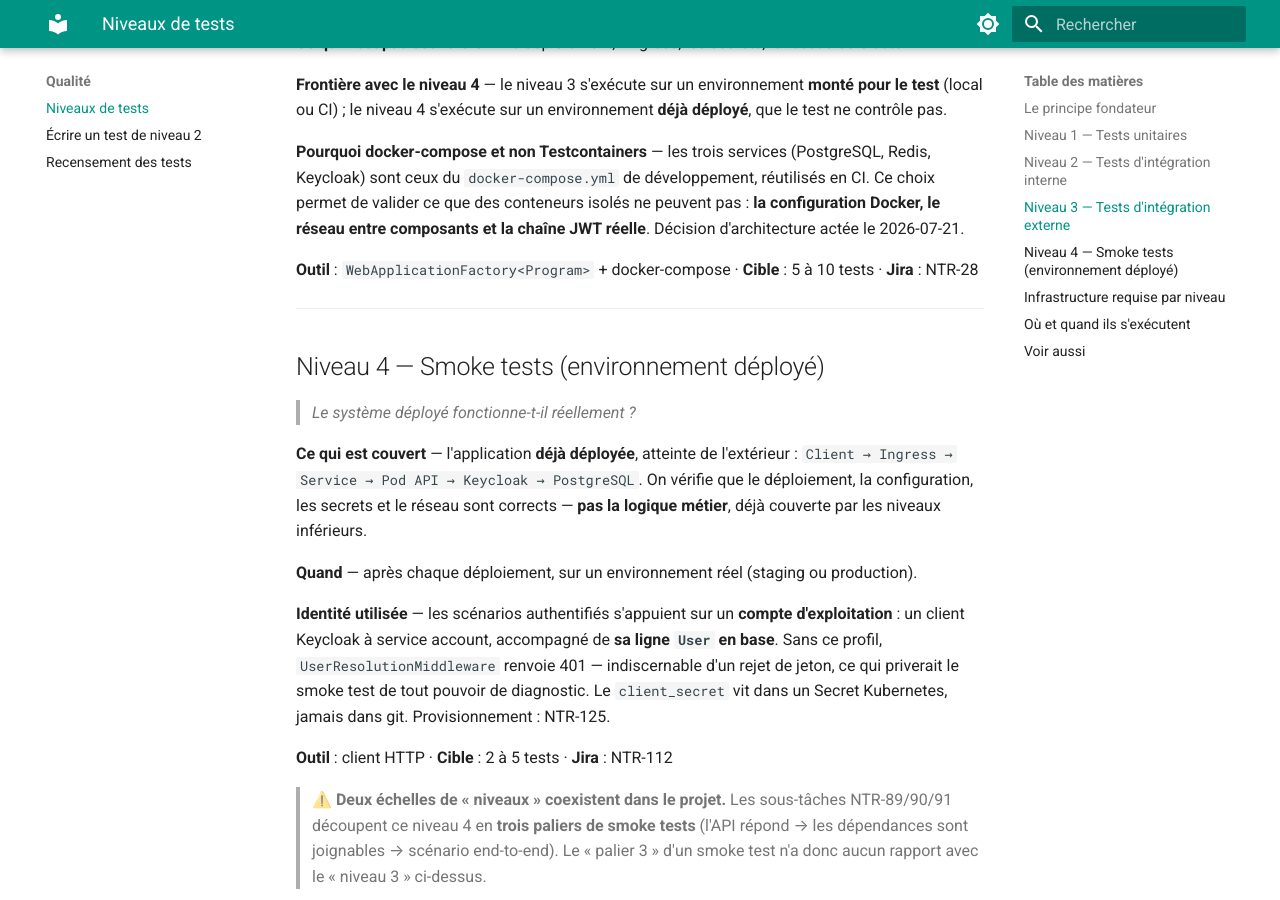
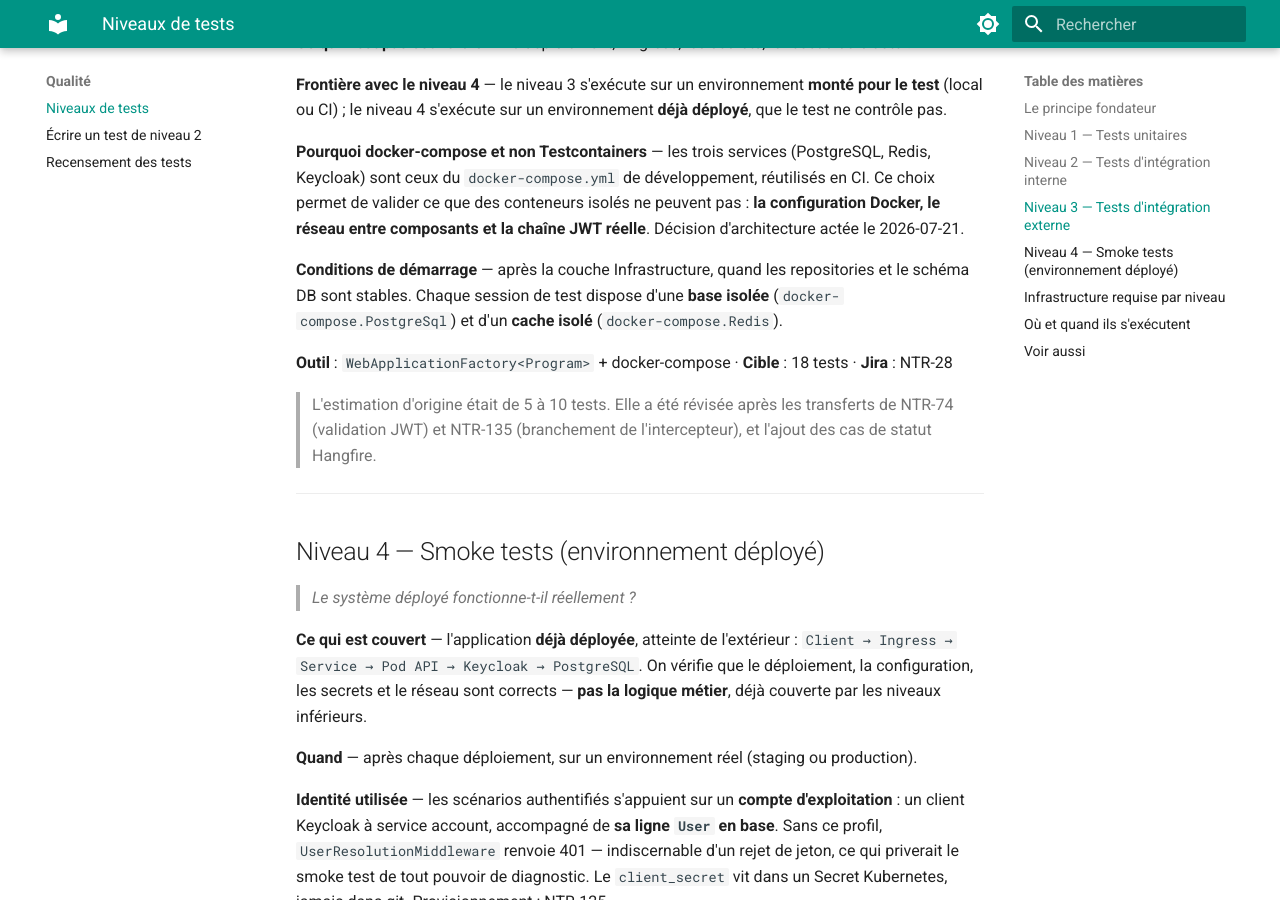
Before and after one commit to MGNetworking/docs-nutrition, an MkDocs documentation site: the page built from pages/backend/qualite/niveaux-de-tests.md, in a window 1280 px wide and 900 px high, scrolled down 2431 px. Built offline with MkDocs 1.6.1 and Material for MkDocs 9.7.7, drawn with Linux system fonts in a browser that asks for light colours.

Commit message:
docs(qualite): aligner le perimetre du niveau 3 sur NTR-28
Porte la cible du niveau 3 de 5-10 a 18 tests, apres les transferts de NTR-74 (validation JWT, IT-EXT-09/10) et NTR-135 (branchement de l intercepteur, IT-EXT-13/14) et l ajout des cas de statut Hangfire (IT-JOB-01 a 04). Documente les conditions de demarrage et l isolation base/cache par session, jusqu ici presentes uniquement dans le ticket. Corrige le lien du board Jira qui pointait vers une instance inexistante. #NTR-28

```diff
--- a/pages/backend/qualite/niveaux-de-tests.md
+++ b/pages/backend/qualite/niveaux-de-tests.md
@@ -100,7 +100,14 @@ Keycloak) sont ceux du `docker-compose.yml` de développement, réutilisés en C
 valider ce que des conteneurs isolés ne peuvent pas : **la configuration Docker, le réseau entre
 composants et la chaîne JWT réelle**. Décision d'architecture actée le 2026-07-21.
 
-**Outil** : `WebApplicationFactory<Program>` + docker-compose · **Cible** : 5 à 10 tests · **Jira** : NTR-28
+**Conditions de démarrage** — après la couche Infrastructure, quand les repositories et le schéma
+DB sont stables. Chaque session de test dispose d'une **base isolée** (`docker-compose.PostgreSql`)
+et d'un **cache isolé** (`docker-compose.Redis`).
+
+**Outil** : `WebApplicationFactory<Program>` + docker-compose · **Cible** : 18 tests · **Jira** : NTR-28
+
+> L'estimation d'origine était de 5 à 10 tests. Elle a été révisée après les transferts de NTR-74
+> (validation JWT) et NTR-135 (branchement de l'intercepteur), et l'ajout des cas de statut Hangfire.
 
 ---
 
```
Also changed, not shown: pages/backend/design/design-tests.md (+1 -1 lines), pages/backend/qualite/recensement-des-tests.md (+5 -0 lines), pages/index.md (+1 -1 lines).
